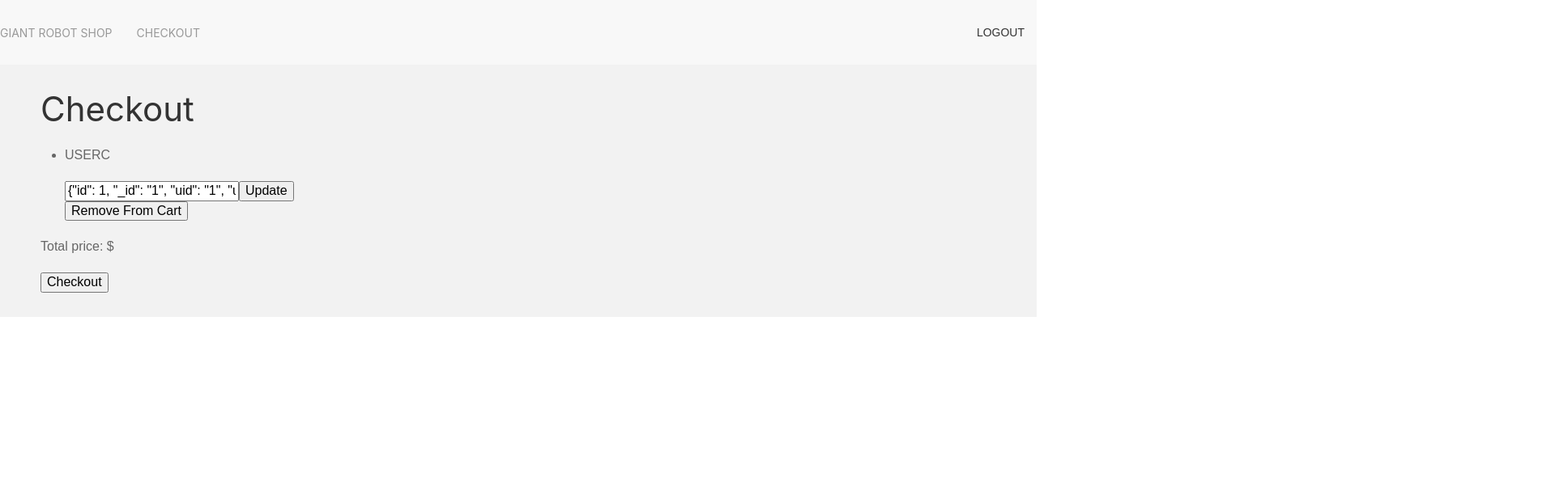
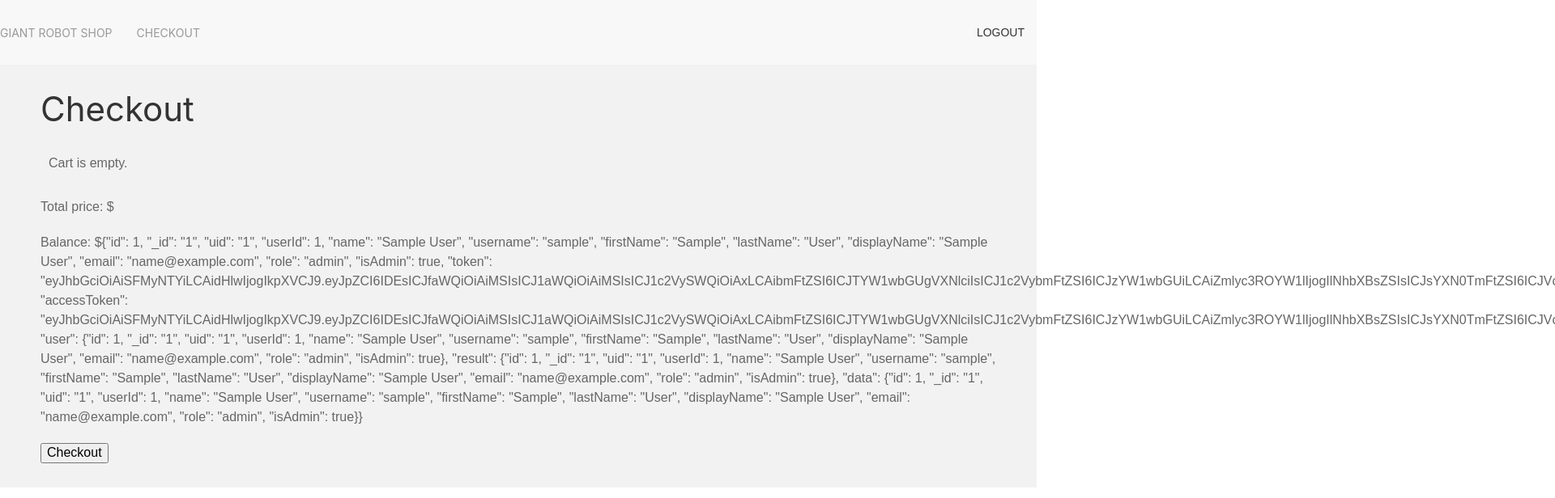
Before and after one commit to AMartinez2/cst438-team13, an Angular app: page /checkout in a window 1280 px wide. Shown: the top 616 px of the page at 81% size, 1920 px wide, since content can reach past the window. Built offline with nearby package versions, Linux system fonts and the light colour scheme; no server answers; sample sign-in values are in the browser's storage.

Commit message:
adding balance views

```diff
--- a/src/app/checkout/checkout.component.html
+++ b/src/app/checkout/checkout.component.html
@@ -25,4 +25,5 @@
 <p>
   Total price: ${{ price }}
 </p>
+<p>Balance: ${{ balance }}</p>
 <button (click)="checkout()">Checkout</button>
--- a/src/app/checkout/checkout.component.ts
+++ b/src/app/checkout/checkout.component.ts
@@ -15,6 +15,7 @@ export class CheckoutComponent implements OnInit {
     stockError: Boolean;
     usr: Boolean;
     robstockerror: string;
+    balance: String;
     cart = [];
     constructor(public nav: NavbarService,
       private dataService: DataService,
@@ -25,6 +26,8 @@ export class CheckoutComponent implements OnInit {
     if (localStorage.getItem('USER') == null) {
       this.router.navigate(['/login']);
     }
+    console.log(localStorage.getItem('USERC'));
+    this.balance = localStorage.getItem('USERC');
     this.cart = [];
     this.usr = true;
     let li: string;
@@ -33,7 +36,7 @@ export class CheckoutComponent implements OnInit {
     am = '';
     for (let i = 0; i < localStorage.length; i++) {
       const key = localStorage.key(i);
-      if (key === 'USER') {
+      if (key === 'USER' || key === 'USERC') {
         continue;
       }
       const val = localStorage.getItem(key);
@@ -73,7 +76,7 @@ export class CheckoutComponent implements OnInit {
   updateRobot() {
     for (let i = 0; i < localStorage.length; i++) {
       const key = localStorage.key(i);
-      if (key === 'USER') {
+      if (key === 'USER' || key === 'USERC') {
         continue;
       }
       const val = localStorage[key];
@@ -86,7 +89,7 @@ export class CheckoutComponent implements OnInit {
     let am = '';
     for (let i = 0; i < localStorage.length; i++) {
       const key = localStorage.key(i);
-      if (key === 'USER') {
+      if (key === 'USER' || key === 'USERC') {
         continue;
       }
       const val = localStorage.getItem(key);
@@ -109,6 +112,7 @@ export class CheckoutComponent implements OnInit {
                 this.updateRobot();
                 const user = localStorage.getItem('USER');
                 localStorage.clear();
+                localStorage.setItem('USERC', data2['balance']);
                 localStorage.setItem('USER', user);
                 this.router.navigate(['/confirmation/Purchase successful. Thank you for shopping with us.']);
               }
--- a/src/app/confirmation/confirmation.component.ts
+++ b/src/app/confirmation/confirmation.component.ts
@@ -16,6 +16,7 @@ export class ConfirmationComponent implements OnInit {
   }
 
   ngOnInit() {
+    console.log(localStorage.getItem('USERC'));
     this.nav.show();
     if (localStorage.getItem('USER') == null) {
       this.router.navigate(['/login']);
--- a/src/app/login/login.component.ts
+++ b/src/app/login/login.component.ts
@@ -26,6 +26,7 @@ export class LoginComponent implements OnInit {
   }
 
   ngOnInit() {
+    console.log(localStorage.getItem('USERC'));
     if (localStorage.getItem('USER') != null) {
       this.router.navigate(['/robots']);
     }
@@ -44,12 +45,15 @@ export class LoginComponent implements OnInit {
     // Check to see if given user matches user in db
     for (const usr in this.users$) {
       if (DomUn.split(' ').join('') === this.users$[usr]['usid']) {
-        this.router.navigate(['/robots']);
+        console.log('login success');
         // Store user name in local storage
         localStorage.setItem('USER', DomUn);
+        localStorage.setItem('USERC', this.users$[usr]['balance']);
+        console.log(this.users$[usr]['balance']);
+        this.router.navigate(['/robots']);
+        break;
       } else {
-
-        console.log('waffles');
+        console.log('login failed');
       }
     }
   }
--- a/src/app/navbar.service.ts
+++ b/src/app/navbar.service.ts
@@ -5,6 +5,7 @@ import { Injectable } from '@angular/core';
 })
 export class NavbarService {
   visible: boolean;
+  balance: String;
 
   constructor() {
     this.visible = false;
--- a/src/app/navbar/navbar.component.ts
+++ b/src/app/navbar/navbar.component.ts
@@ -15,5 +15,4 @@ export class NavbarComponent {
     localStorage.clear();
     this.router.navigate(['/login']);
   }
-
 }
--- a/src/app/robots/robots.component.ts
+++ b/src/app/robots/robots.component.ts
@@ -20,6 +20,7 @@ export class RobotsComponent implements OnInit {
     public nav: NavbarService) { }
 
   ngOnInit() {
+    console.log(localStorage.getItem('USERC'));
     this.nav.show();
     if (localStorage.getItem('USER') == null) {
       this.router.navigate(['/login']);
```
